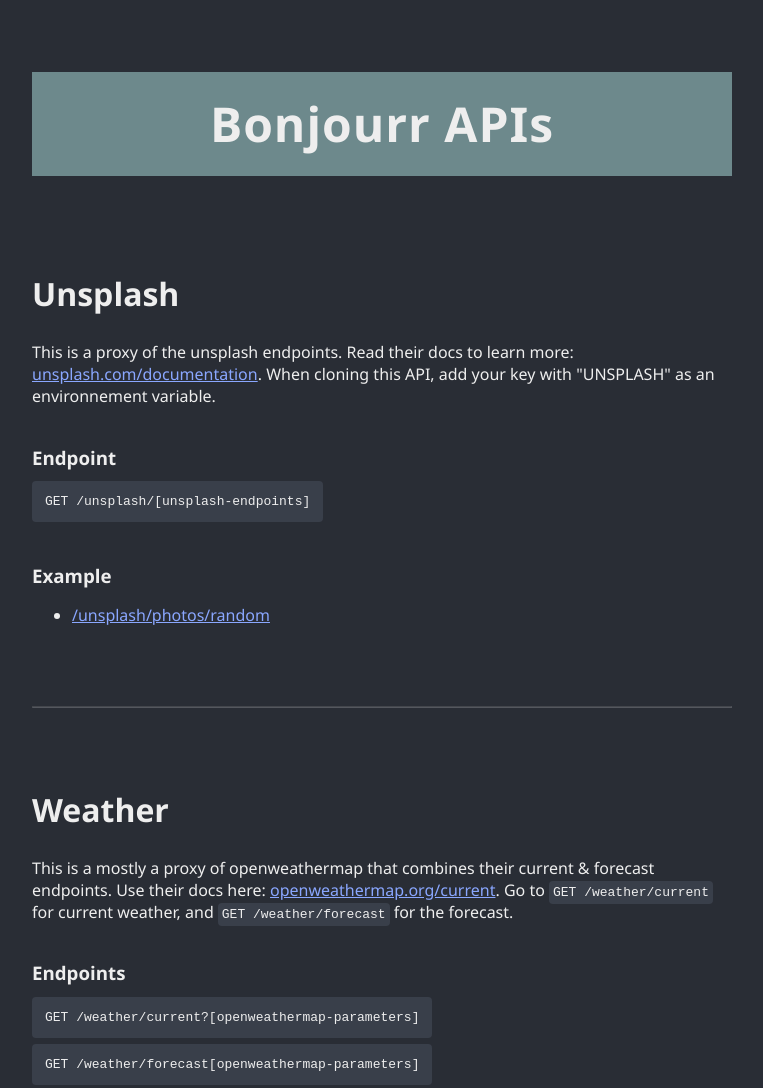
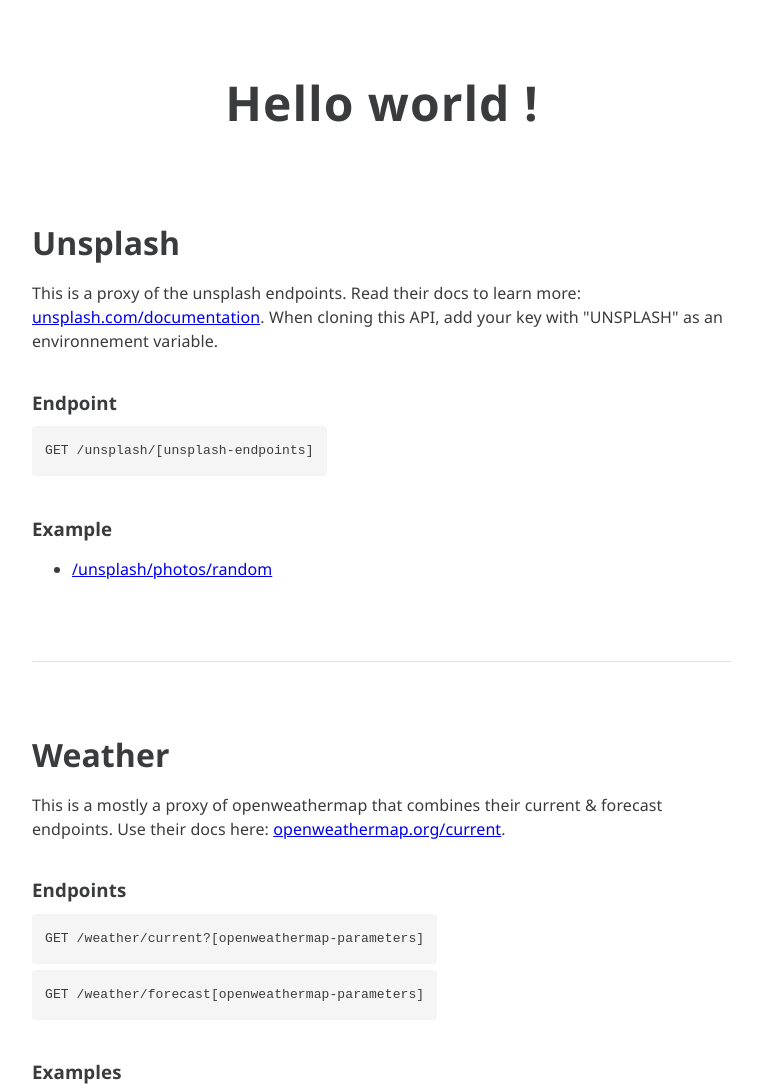
Before and after one commit to victrme/bonjourr-apis, a website: page src/index.html in a window 1280 px wide. Shown: the top 1088 px of the page, without its empty margins (258-1021 px from the left). Drawn offline with Linux system fonts and the light colour scheme.

Commit message:
Even cleaner portal page

```diff
--- a/src/index.html
+++ b/src/index.html
@@ -3,19 +3,19 @@
 	<head>
 		<meta charset="UTF-8" />
 		<meta name="viewport" content="width=device-width, initial-scale=1.0" />
-		<title>Bonjourr APIs Portal Page</title>
+		<title>Bonjourr application programming interface </title>
 
 		<style>
-			html {
-				background-color: #292d35;
-				color: #eee;
-			}
+
 
 			body {
 				min-width: 200px;
 				max-width: 700px;
 				margin: auto;
 				padding: 5vh;
+				color: #3a3b3c;
+				letter-spacing: .1px;
+				line-height: 1.5em;
 			}
 
 			button,
@@ -24,9 +24,6 @@
 				font-family: 'Segoe UI', Tahoma, Geneva, Verdana, sans-serif;
 			}
 
-			a {
-				color: #8aa7ff;
-			}
 
 			h1, h2, h3 {
 				font-weight: 600;
@@ -38,8 +35,6 @@
 				font-size: 3em;
 				letter-spacing: 1px;
 				text-align: center;
-				color: #eee;
-				background-color: #6d898c;
 			}
 
 			h2 {
@@ -52,26 +47,24 @@
 
 			hr {
 				margin: 5em 0;
-				border-color: #fff3;
+				border-color: #fff5;
 			}
 
-			pre,
+
 			code {
-				background: #393f4a;
-				border-radius: 4px;
-				padding: 0.3em;
-			}
-
-			pre {
 				display: inline-block;
 				font-size: 1em;
 				padding: 1em;
 				margin: .2em 0;
+				background: #f5f5f5;
+				border-radius: 4px;
 			}
+
+
 		</style>
 	</head>
 	<body>
-		<h1>Bonjourr APIs</h1>
+		<h1>Hello world !</h1>
 
 
 			<h2 id="unsplash">Unsplash</h2>
@@ -83,7 +76,7 @@
 			</p>
 
 			<h3>Endpoint</h3>
-			<pre>GET /unsplash/[unsplash-endpoints]</pre>
+			<code>GET /unsplash/[unsplash-endpoints]</code>
 
 			<h3>Example</h3>
 			<ul>
@@ -96,13 +89,12 @@
 			<p>
 				This is a mostly a proxy of openweathermap that combines their current & forecast endpoints. Use their docs
 				here:
-				<a href="https://openweathermap.org/current">openweathermap.org/current</a>. Go to
-				<code>GET /weather/current</code> for current weather, and <code>GET /weather/forecast</code> for the forecast.
+				<a href="https://openweathermap.org/current">openweathermap.org/current</a>.
 			</p>
 
 			<h3>Endpoints</h3>
-			<pre>GET /weather/current?[openweathermap-parameters]</pre>
-			<pre>GET /weather/forecast[openweathermap-parameters]</pre>
+			<code>GET /weather/current?[openweathermap-parameters]</code>
+			<code>GET /weather/forecast[openweathermap-parameters]</code>
 
 			<h3>Examples</h3>
 			<ul>
@@ -122,7 +114,7 @@
 			</p>
 
 			<h3>Endpoint</h3>
-			<pre>GET /favicon/:your-website</pre>
+			<code>GET /favicon/:your-website</code>
 
 			<h3>Example</h3>
 			<ul>
@@ -141,9 +133,9 @@
 			</p>
 
 			<h3>Endpoints</h3>
-			<pre>GET /quotes/classic/:lang</pre><br>
-			<pre>GET /quotes/inspirobot</pre><br>
-			<pre>GET /quotes/kaamelott</pre>
+			<code>GET /quotes/classic/:lang</code><br>
+			<code>GET /quotes/inspirobot</code><br>
+			<code>GET /quotes/kaamelott</code>
 
 			<h3>Examples</h3>
 			<ul>
@@ -159,12 +151,12 @@
 			<h2 id="suggestions">Suggestions</h2>
 			<p>
 				This is a scraping tool that returns search suggestions from different providers. It uses websockets for cost
-				reasons. Use <code>ws://</code>. Docs is TODO.
+				reasons. Docs is TODO.
 				<br>Source code: <a href="https://github.com/victrme/search-suggestions">search-suggestions</a>
 			</p>
 
 			<h3>Endpoint</h3>
-			<pre>WS /suggestions</pre>
+			<code>WS /suggestions</code>
 
 			<h3>Example</h3>
 			<p><a href="/suggestions?with=google&q=minecraft">/suggestions?with=google&q=minecraft</a></p>
```
